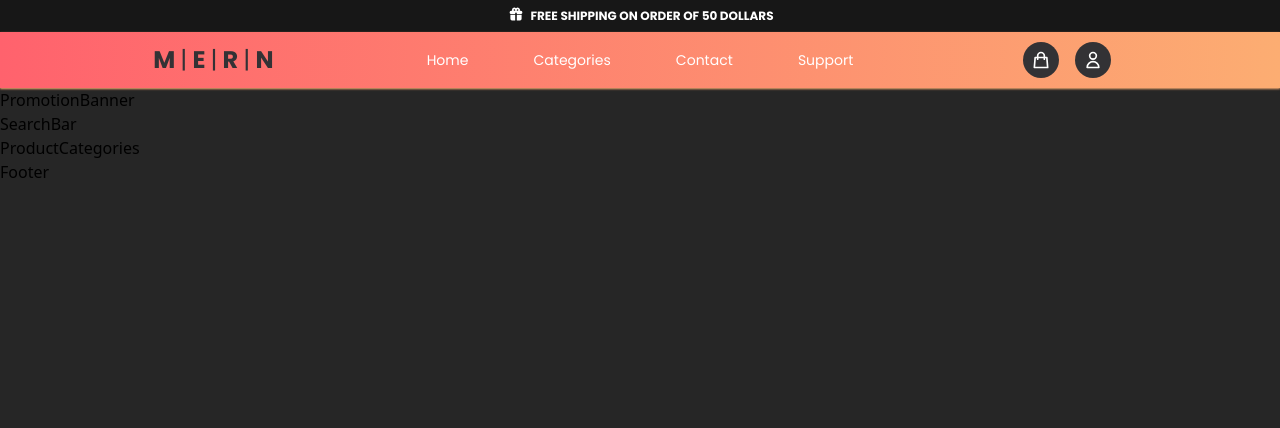
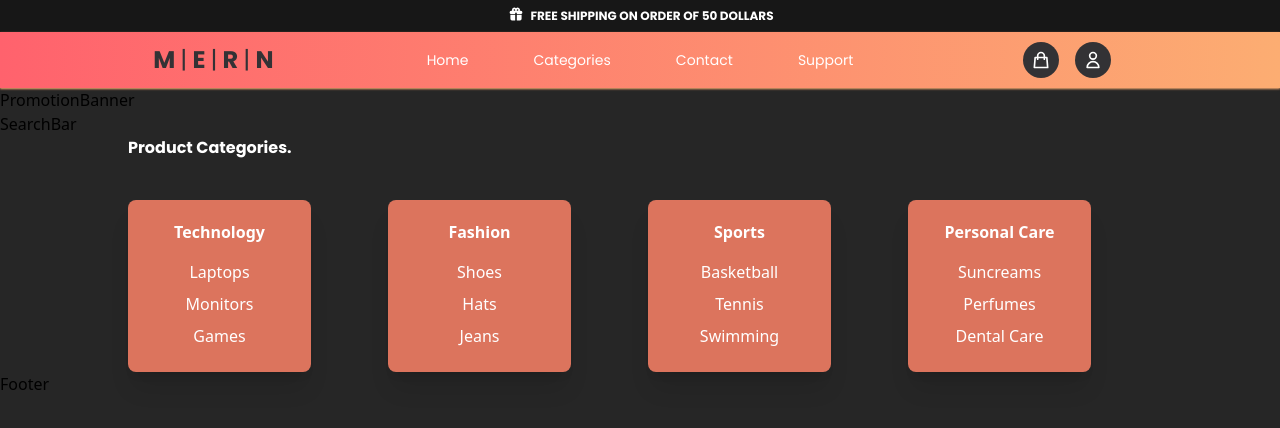
Before and after one commit to alexiszuck/MERN-Ecommerce-App, a React (Create React App) app in the folder client/: page / in a window 1280 px wide. Shown: the top 428 px of the page. Built offline with nearby package versions, Linux system fonts and the light colour scheme.

Commit message:
create ProductCategories v1

```diff
--- /dev/null
+++ b/client/src/components/Products/CategoryCard.js
@@ -0,0 +1,15 @@
+
+
+const CategoryCard = props => {
+  return (
+    <div className="w-3/4 rounded-lg bg-card-orange shadow-xl text-center text-white p-2 pb-5">
+      <p className="font-semibold p-3">{props.categoryTitle}</p>
+      <ul>
+        {props.productCategories.map(category =>
+          <li className="p-1">{category}</li>)}
+      </ul>
+    </div>
+  );
+};
+
+export default CategoryCard;
--- a/client/src/components/Products/ProductCategories.js
+++ b/client/src/components/Products/ProductCategories.js
@@ -1,8 +1,27 @@
+import CategoryCard from "./CategoryCard";
 
 function ProductCategories() {
   return (
-    <main>
-      ProductCategories
+    <main className="h-fit w-[80%] mx-auto">
+      <div className="mb-10 font-poppins text-white font-semibold">Product Categories.</div>
+      <div className="grid grid-cols-4 gap-4 h m-auto">
+        <CategoryCard
+          categoryTitle={'Technology'}
+          productCategories={['Laptops', 'Monitors', 'Games']}
+        />
+        <CategoryCard
+          categoryTitle={'Fashion'}
+          productCategories={['Shoes', 'Hats', 'Jeans']}
+        />
+        <CategoryCard
+          categoryTitle={'Sports'}
+          productCategories={['Basketball', 'Tennis', 'Swimming']}
+        />
+        <CategoryCard
+          categoryTitle={'Personal Care'}
+          productCategories={['Suncreams', 'Perfumes', 'Dental Care']}
+        />
+      </div>
     </main>
   )
 }
--- a/client/tailwind.config.js
+++ b/client/tailwind.config.js
@@ -12,6 +12,7 @@ module.exports = {
         'mern-gray': '#333235',
         'mern-red': '#ff626d',
         'mern-orange': '#fcad72',
+        'card-orange': '#dc745d'
       }
     }
   },
```
